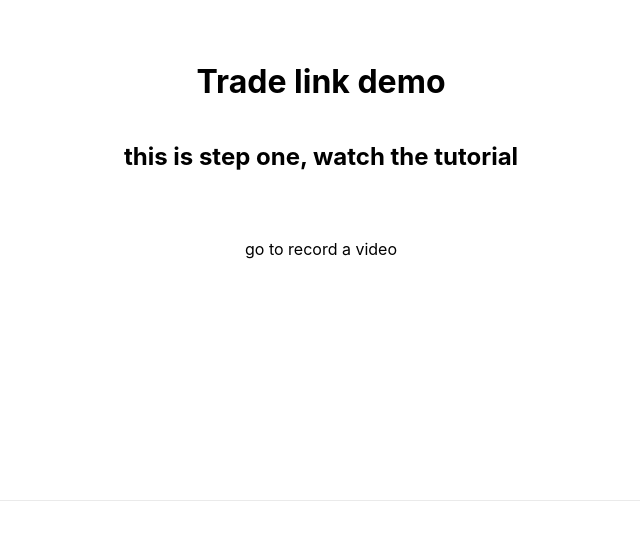
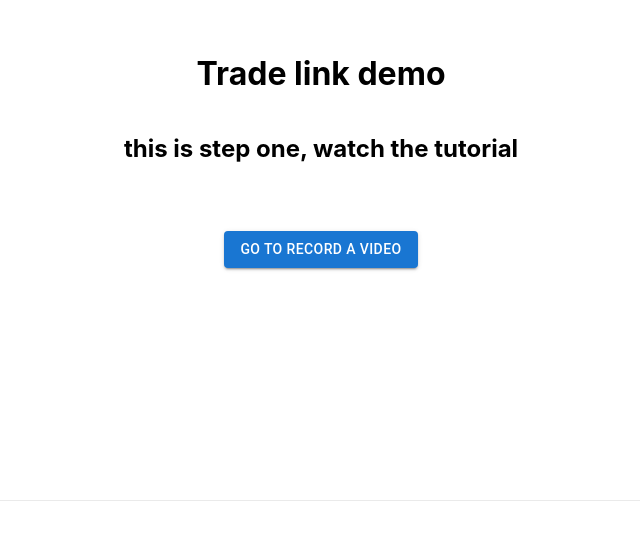
Before and after one commit to rodrigo-pinco-kenility/trade-link-demo, a Next.js app: page / in a window 1280 px wide. Shown: the part 200-740 px from the top of the page, without its empty margins (319-959 px from the left). Built offline with nearby package versions, Linux system fonts and the light colour scheme.

Commit message:
added material

```diff
--- a/package.json
+++ b/package.json
@@ -9,6 +9,9 @@
     "lint": "next lint"
   },
   "dependencies": {
+    "@emotion/react": "^11.4.1",
+    "@emotion/styled": "^11.3.0",
+    "@mui/material": "^5.0.0-rc.1",
     "next": "11.1.2",
     "prop-types": "^15.7.2",
     "react": "17.0.2",
--- a/pages/index.js
+++ b/pages/index.js
@@ -1,6 +1,7 @@
 import Head from 'next/head';
 import styles from '../styles/Home.module.css';
 import Link from 'next/link';
+import { Button } from '@mui/material';
 
 export default function Home() {
   return (
@@ -16,9 +17,11 @@ export default function Home() {
         <h2>this is step one, watch the tutorial</h2>
         <div className={styles.grid}>
           {' '}
-          <Link href="/step-one">
-            <a>go to record a video</a>
-          </Link>
+          <Button variant="contained">
+            <Link href="/step-one">
+              <a>go to record a video</a>
+            </Link>
+          </Button>
         </div>
       </main>
 
```
Also changed, not shown: 1 other file (tests, documents, lock files or other folders).
